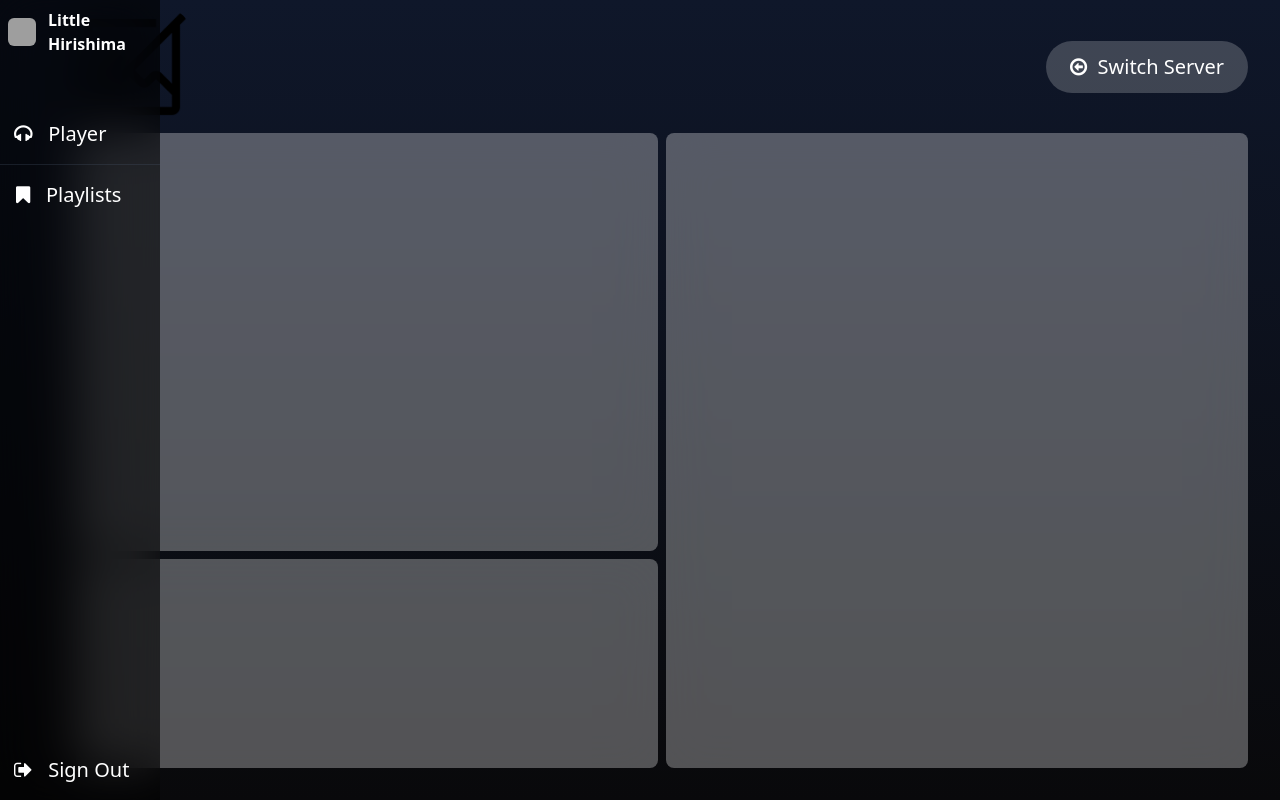
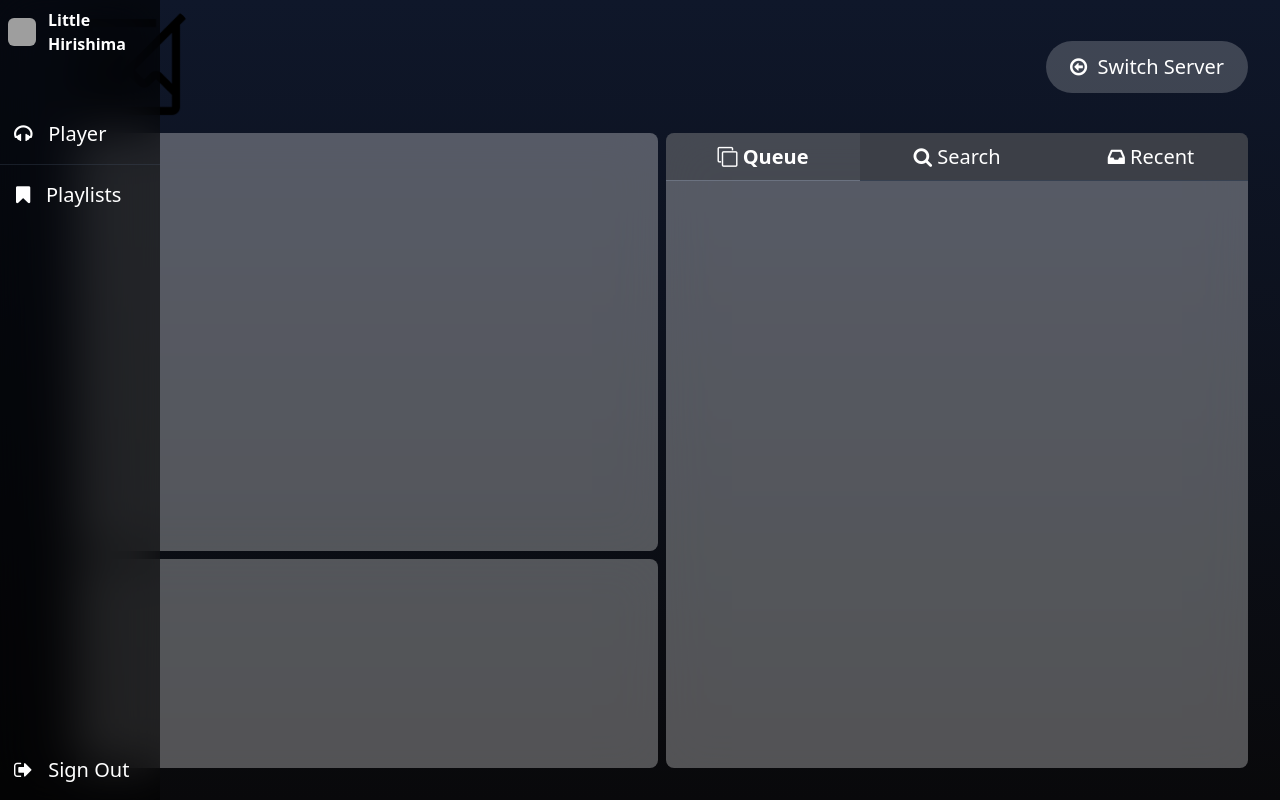
Before and after one commit to CursedSensei/LittleHirishima, a PHP site: page /player.php in a window 1280 px wide; the page is wider, and only the part inside the window is pictured. Run offline with PHP 8.4, Linux system fonts and the light colour scheme; the visitor is signed in with stand-in values (Sample User, id 1); data that the repository does not hold is empty; grey boxes are pictures that could not be loaded.

Commit message:
player data window

```diff
--- a/webLink/src/css/input.css
+++ b/webLink/src/css/input.css
@@ -1,3 +1,7 @@
 @tailwind base;
 @tailwind components;
 @tailwind utilities;
+
+.active {
+    @apply font-semibold border-gray-500 bg-opacity-20;
+}
--- a/webLink/src/css/output.css
+++ b/webLink/src/css/output.css
@@ -737,6 +722,10 @@ video {
 
 .h-1\/6 {
   height: 16.666667%;
+}
+
+.h-12 {
+  height: 3rem;
 }
 
 .h-2 {
@@ -961,6 +950,10 @@ video {
   border-width: 2px;
 }
 
+.border-b {
+  border-bottom-width: 1px;
+}
+
 .border-l-2 {
   border-left-width: 2px;
 }
@@ -972,6 +965,11 @@ video {
 .border-black {
   --tw-border-opacity: 1;
   border-color: rgb(0 0 0 / var(--tw-border-opacity));
+}
+
+.border-gray-700 {
+  --tw-border-opacity: 1;
+  border-color: rgb(55 65 81 / var(--tw-border-opacity));
 }
 
 .border-gray-800 {
@@ -1269,6 +1267,13 @@ video {
   transition-duration: 75ms;
 }
 
+.active {
+  --tw-border-opacity: 1;
+  border-color: rgb(107 114 128 / var(--tw-border-opacity));
+  --tw-bg-opacity: 0.2;
+  font-weight: 600;
+}
+
 .hover\:w-40:hover {
   width: 10rem;
 }
--- a/webLink/src/player.php
+++ b/webLink/src/player.php
@@ -114,7 +114,13 @@
                 <button class="ml-auto text-xl bg-white bg-opacity-20 px-6 py-3 rounded-full" id="changeGuild"><i class="fa fa-arrow-circle-o-left" aria-hidden="true"></i> &nbsp;Switch Server</button>
             </div>
             <div class="flex h-5/6 w-full gap-2 flex-row-reverse pb-8">
-                <div class="float-end bg-white w-1/2 h-full bg-opacity-30 backdrop-blur-xl rounded-lg"></div>
+                <div class="float-end bg-white w-1/2 h-full bg-opacity-30 backdrop-blur-xl rounded-lg text-xl overflow-hidden">
+                    <div class="w-full h-12 flex">
+                        <button class="w-1/3 border-b border-gray-700 hover:font-semibold hover:border-gray-500 bg-black bg-opacity-30 hover:bg-opacity-20 active"><i class="fa fa-clone" aria-hidden="true"></i> Queue</button>
+                        <button class="w-1/3 border-b border-gray-700 hover:font-semibold hover:border-gray-500 bg-black hover:bg-opacity-20 bg-opacity-30"><i class="fa fa-search" aria-hidden="true"></i> Search</button>
+                        <button class="w-1/3 border-b border-gray-700 hover:font-semibold hover:border-gray-500 bg-black hover:bg-opacity-20 bg-opacity-30"><i class="fa fa-inbox" aria-hidden="true"></i> Recent</button>
+                    </div>
+                </div>
                 <div class="w-1/2 h-full flex flex-col gap-2">
                     <div class="bg-white w-full h-4/6 bg-opacity-30 backdrop-blur-xl rounded-lg"></div>
                     <div class="bg-white w-full h-2/6 bg-opacity-30 backdrop-blur-xl rounded-lg"></div>
```
Also changed, not shown: other parts of webLink/src/css/output.css (+18 -20 lines).
